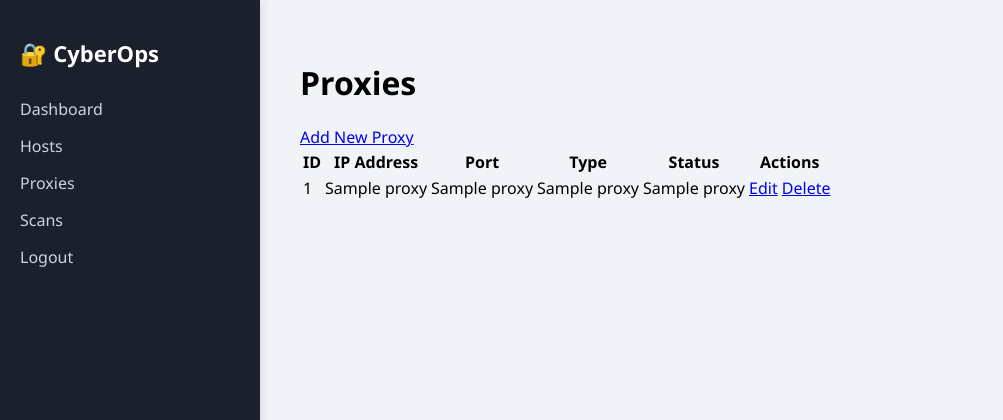
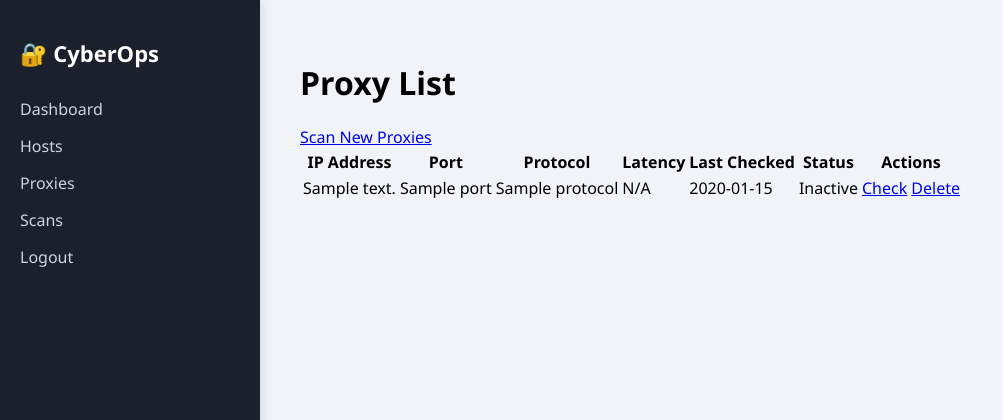
Before and after one commit to LM-Codespace/Dashboard-Flask, a Flask app: template templates/proxies.html in a window 1280 px wide. Shown: the top 420 px of the page, without its empty margins (0-1003 px from the left). Run offline with Flask 3, Linux system fonts and the light colour scheme; the template is opened without the code that fills it: most values are stand-ins (such as "Sample title", 1, 10 or a date in 2020); some libraries are stand-ins or nearby versions.

Commit message:
Update proxies.html

```diff
--- a/templates/proxies.html
+++ b/templates/proxies.html
@@ -1,29 +1,33 @@
 {% extends "base.html" %}
 {% block content %}
-    <h1>Proxies</h1>
-    <a href="/proxies/add">Add New Proxy</a>
-    <table>
+    <h1>Proxy List</h1>
+
+    <a href="{{ url_for('scan_proxies') }}" class="btn">Scan New Proxies</a>
+
+    <table class="proxy-table">
         <thead>
             <tr>
-                <th>ID</th>
                 <th>IP Address</th>
                 <th>Port</th>
-                <th>Type</th>
+                <th>Protocol</th>
+                <th>Latency</th>
+                <th>Last Checked</th>
                 <th>Status</th>
                 <th>Actions</th>
             </tr>
         </thead>
         <tbody>
             {% for proxy in proxies %}
-            <tr>
-                <td>{{ proxy[0] }}</td>
-                <td>{{ proxy[1] }}</td>
-                <td>{{ proxy[2] }}</td>
-                <td>{{ proxy[3] }}</td>
-                <td>{{ proxy[4] }}</td>
+            <tr class="{{ 'active' if proxy.is_active else 'inactive' }}">
+                <td>{{ proxy.ip_address }}</td>
+                <td>{{ proxy.port }}</td>
+                <td>{{ proxy.protocol }}</td>
+                <td>{{ "%.2f ms"|format(proxy.latency) if proxy.latency else 'N/A' }}</td>
+                <td>{{ proxy.last_checked.strftime('%Y-%m-%d %H:%M') if proxy.last_checked else 'Never' }}</td>
+                <td>{{ 'Active' if proxy.is_active else 'Inactive' }}</td>
                 <td>
-                    <a href="/proxies/edit/{{ proxy[0] }}">Edit</a>
-                    <a href="/proxies/delete/{{ proxy[0] }}">Delete</a>
+                    <a href="{{ url_for('check_proxy', id=proxy.id) }}" class="btn-check">Check</a>
+                    <a href="{{ url_for('delete_proxy', id=proxy.id) }}" class="btn-delete" onclick="return confirm('Delete this proxy?')">Delete</a>
                 </td>
             </tr>
             {% endfor %}
```
